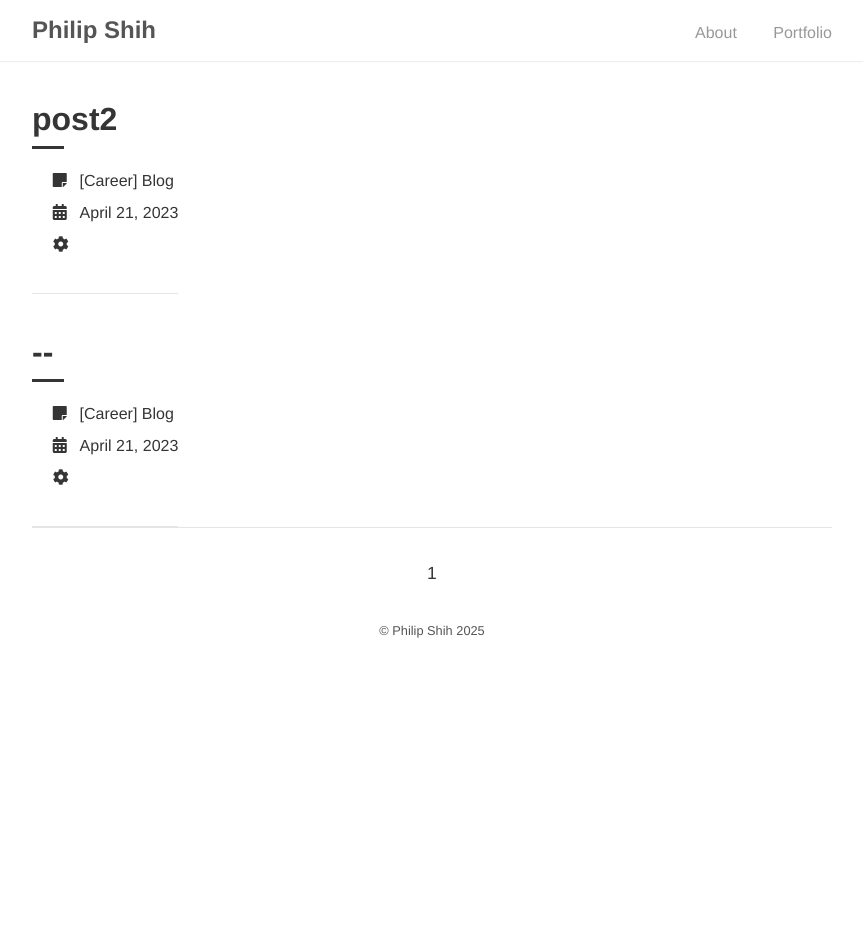
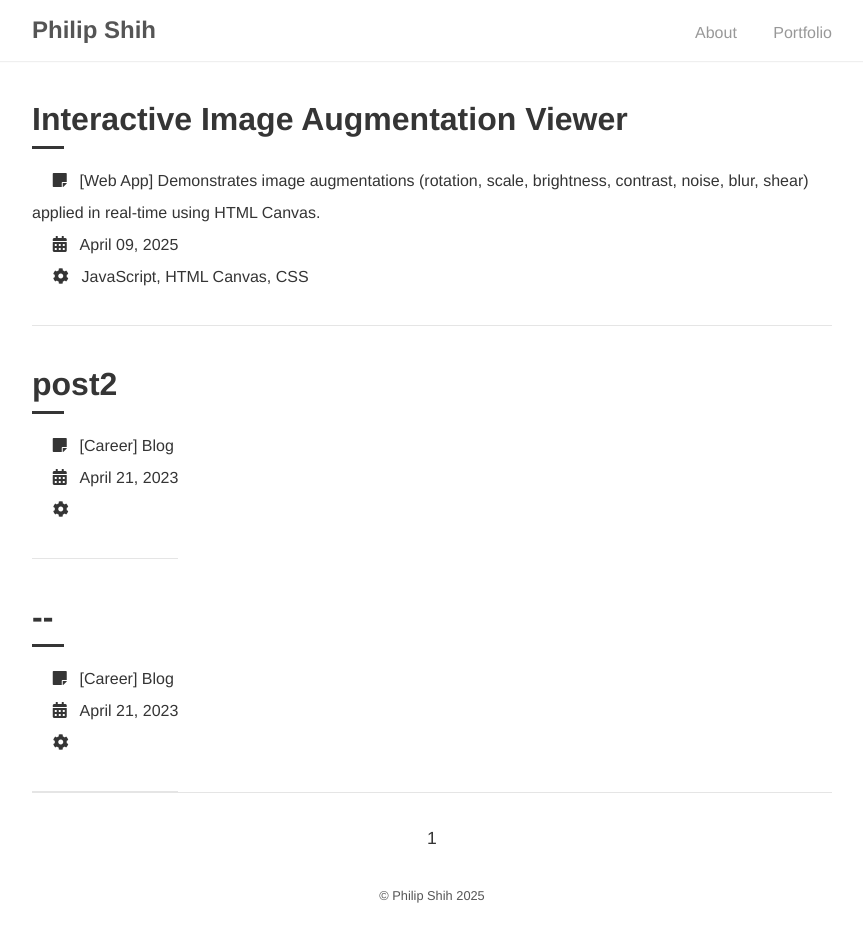
Before and after one commit to philipshih/philipshih.github.io, a Jekyll site: the page built from portfolio/index.html, in a window 1280 px wide. Shown: the whole page, without its empty margins (208-1071 px from the left). Built offline with Jekyll 4.4.1, drawn with Linux system fonts in a browser that asks for light colours; the list of posts is cut into pages by our own code; before the commit the page ends 900 px from its top, so only the background shows below that.

Commit message:
add portfolio items
image augment

```diff
--- a/_layouts/portfolio.html
+++ b/_layouts/portfolio.html
@@ -4,7 +4,11 @@ layout: base
 
 <div class="portfolio">
   {% for post in paginator.posts %}
-    <a href="{{ post.url | prepend: site.baseurl }}" class="portfolio-item">
+    {% assign item_url = post.url %}
+    {% if post.app_url %}
+      {% assign item_url = post.app_url %}
+    {% endif %}
+    <a href="{{ item_url | prepend: site.baseurl }}" class="portfolio-item">
       <div>
         <h1 class="portfolio-title">{{ post.title }}</h1>
         <div class="portfolio-line"></div>
--- /dev/null
+++ b/portfolio/image-augmenter/index.html
@@ -0,0 +1,65 @@
+<!DOCTYPE html>
+<html lang="en">
+<head>
+    <meta charset="UTF-8">
+    <meta name="viewport" content="width=device-width, initial-scale=1.0">
+    <title>Interactive Image Augmenter</title>
+    <link rel="stylesheet" href="style.css">
+</head>
+<body>
+    <h1>Interactive Image Augmentation Viewer</h1>
+    <p>
+        Explore common image augmentation techniques used in machine learning,
+        especially for training models on medical imaging data. Adjust the controls
+        to see the effects in real-time.
+    </p>
+
+    <div class="container">
+        <div class="controls">
+            <h2>Controls</h2>
+            <!-- Placeholder for controls -->
+            <div class="control-group">
+                <label for="image-upload">Upload Image:</label>
+                <input type="file" id="image-upload" accept="image/*">
+            </div>
+             <div class="control-group">
+                <label for="rotation">Rotation (&deg;): <span id="rotation-value">0</span></label>
+                <input type="range" id="rotation" min="-180" max="180" value="0" step="1">
+            </div>
+             <div class="control-group">
+                <label for="scale">Scale: <span id="scale-value">1.0</span></label>
+                <input type="range" id="scale" min="0.1" max="2.0" value="1.0" step="0.05">
+            </div>
+             <div class="control-group">
+                <label for="brightness">Brightness: <span id="brightness-value">100</span>%</label>
+                <input type="range" id="brightness" min="0" max="200" value="100" step="1">
+            </div>
+             <div class="control-group">
+                <label for="contrast">Contrast: <span id="contrast-value">100</span>%</label>
+                <input type="range" id="contrast" min="0" max="200" value="100" step="1">
+            </div>
+             <div class="control-group">
+                <label for="noise">Noise Amount: <span id="noise-value">0</span></label>
+                <input type="range" id="noise" min="0" max="50" value="0" step="1">
+            </div>
+             <div class="control-group">
+                <label for="blur">Gaussian Blur (px): <span id="blur-value">0</span></label>
+                <input type="range" id="blur" min="0" max="10" value="0" step="0.5">
+            </div>
+             <div class="control-group">
+                <label for="shear">Horizontal Shear: <span id="shear-value">0.0</span></label>
+                <input type="range" id="shear" min="-0.5" max="0.5" value="0" step="0.05">
+            </div>
+            <button id="reset-button">Reset Augmentations</button>
+        </div>
+
+        <div class="image-display">
+            <h2>Augmented Image</h2>
+            <canvas id="image-canvas"></canvas>
+            <p id="loading-message" style="display: none;">Loading image...</p>
+        </div>
+    </div>
+
+    <script src="script.js"></script>
+</body>
+</html>
```
Also changed, not shown: _posts/2025-04-09-image-augmenter.md (added, +11 -0 lines), index.md (+1 -1 lines), portfolio/image-augmenter/script.js (added, +174 -0 lines), portfolio/image-augmenter/style.css (added, +107 -0 lines).
